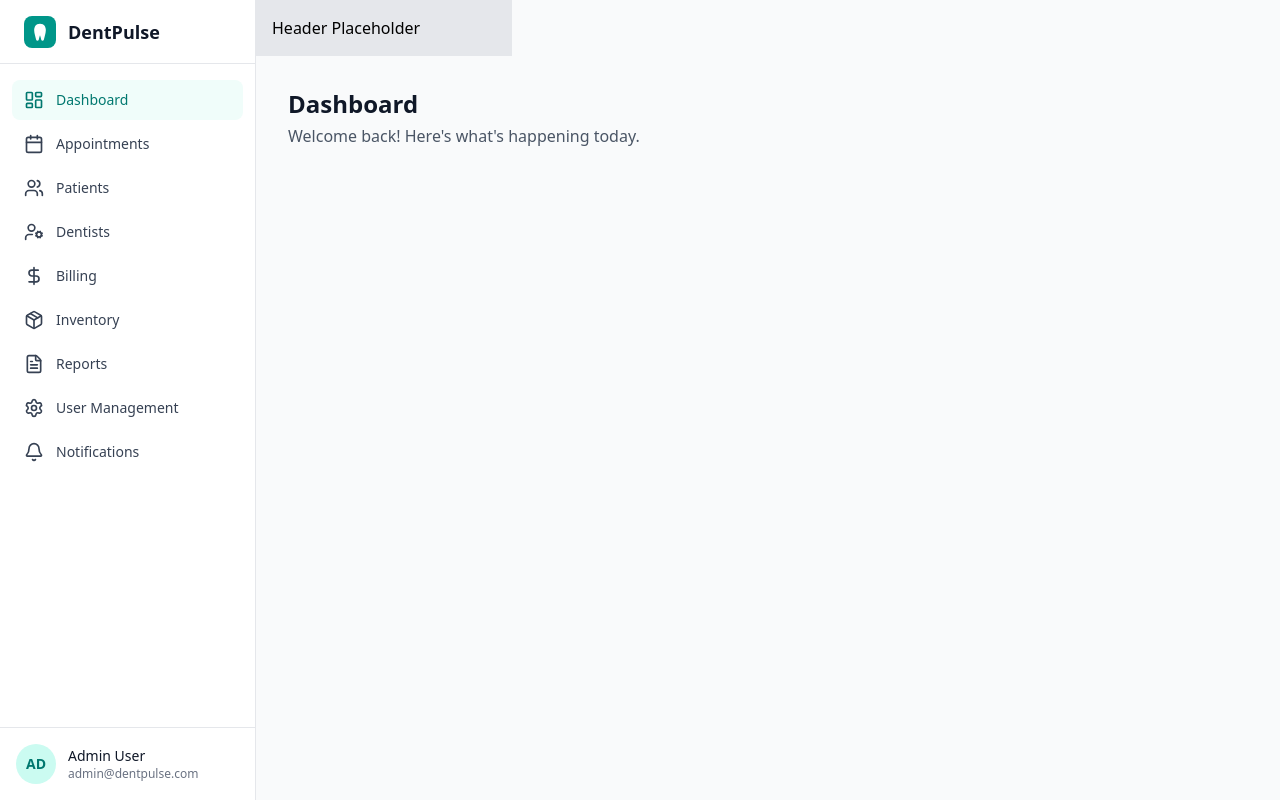
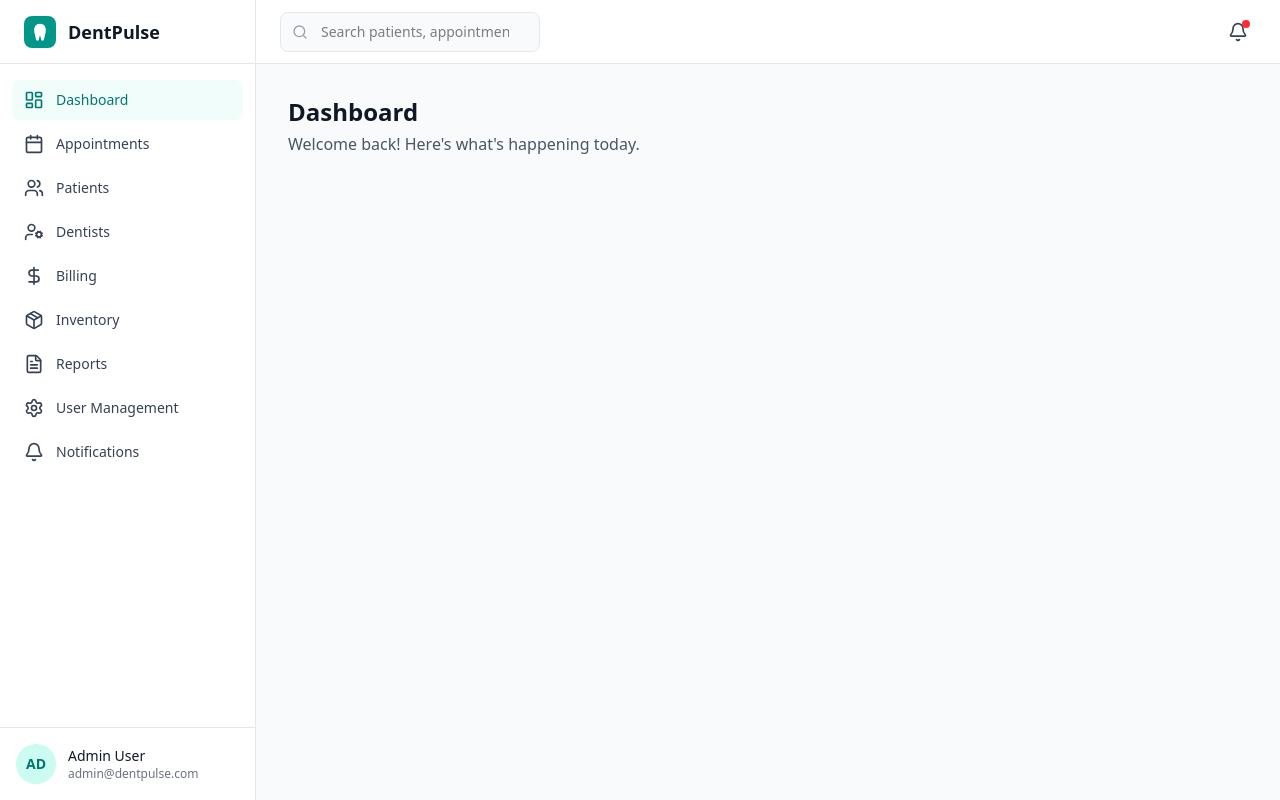
Before and after one commit to HVPasindu/DentPulse, a React app in the folder frontend/: page / in a window 1280 px wide. Built offline with nearby package versions, Linux system fonts and the light colour scheme; the HTML template or start-up script is replaced by a standard one.

Commit message:
create the header part of dashboard

```diff
--- /dev/null
+++ b/frontend/src/Admin/DashboardHeader.jsx
@@ -0,0 +1,32 @@
+import { Search, Bell, Menu } from 'lucide-react'
+
+export default function DashboardHeader({ onMenuClick }) {
+  return (
+    <header className="h-16 bg-white border-b border-gray-200 px-4 md:px-6 flex items-center justify-between gap-4">
+      <div className="flex items-center gap-4">
+        <button
+          onClick={onMenuClick}
+          className="lg:hidden text-gray-700 hover:text-gray-900"
+        >
+          <Menu className="w-6 h-6" />
+        </button>
+
+        <div className="relative w-full max-w-md">
+          <Search className="absolute left-3 top-1/2 -translate-y-1/2 w-4 h-4 text-gray-400" />
+          <input
+            type="search"
+            placeholder="Search patients, appointments..."
+            className="w-full h-10 pl-10 pr-4 rounded-lg bg-gray-50 border border-gray-200 text-sm focus:outline-none focus:ring-2 focus:ring-teal-500 focus:border-transparent"
+          />
+        </div>
+      </div>
+
+      <div className="flex items-center gap-2">
+        <button className="relative p-2 text-gray-700 hover:bg-gray-100 rounded-lg">
+          <Bell className="w-5 h-5" />
+          <span className="absolute top-1.5 right-1.5 w-2 h-2 bg-red-500 rounded-full" />
+        </button>
+      </div>
+    </header>
+  )
+}
--- a/frontend/src/pages/DashboardPage.jsx
+++ b/frontend/src/pages/DashboardPage.jsx
@@ -1,6 +1,7 @@
 import { useState } from 'react'
 
 import DashboardSidebar from '../Admin/DashboardSidebar'
+import DashboardHeader from '../Admin/DashboardHeader'
 
 
 export default function DashboardPage() {
@@ -11,7 +12,7 @@ export default function DashboardPage() {
      <DashboardSidebar isOpen={sidebarOpen} setIsOpen={setSidebarOpen} />
 
       <div className="flex-1 flex flex-col min-w-0">
-       <div className="w-64 bg-gray-200 p-4">Header Placeholder</div>
+       <DashboardHeader onMenuClick={() => setSidebarOpen(true)} />
 
 
         <main className="flex-1 p-4 md:p-6 lg:p-8 space-y-6 overflow-auto">
```
